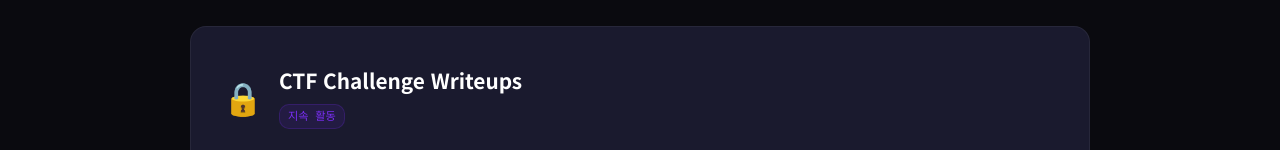
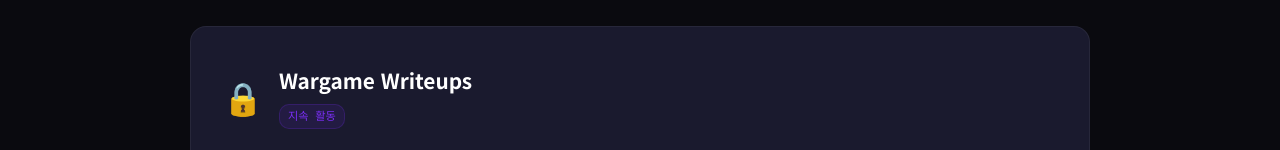
Before and after one commit to lLrich401/my-web, a plain HTML site: page projects.html in a window 1280 px wide. Shown: the part 650-800 px from the top of the page. Drawn offline with Linux system fonts and the light colour scheme.

Commit message:
Update project title from 'CTF Challenge' to 'Wargame'

```diff
--- a/projects.html
+++ b/projects.html
@@ -82,7 +82,7 @@
                     <div class="project-header">
                         <div class="project-icon">&#128274;</div>
                         <div>
-                            <h3>CTF Challenge Writeups</h3>
+                            <h3>Wargame Writeups</h3>
                             <span class="project-status status-ongoing">지속 활동</span>
                         </div>
                     </div>
```
